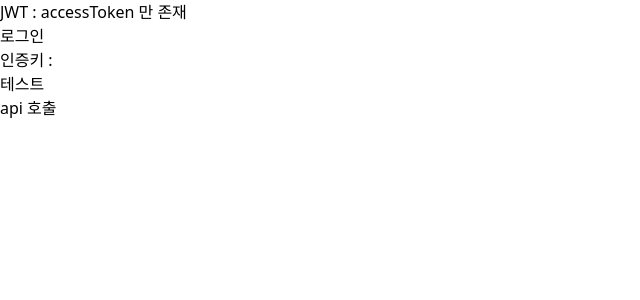
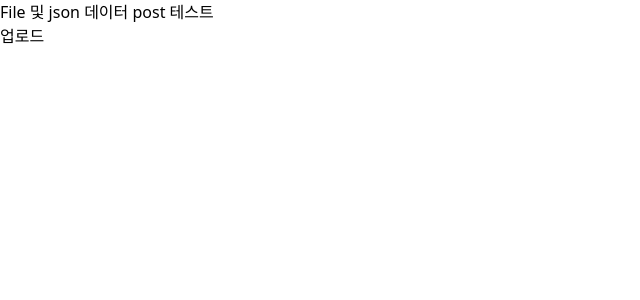
Before and after one commit to jungho-Kang/til-npm, a React (Vite) app: page / in a window 1280 px wide. Shown: the top 300 px of the page, without its empty margins (0-640 px from the left). Built offline with nearby package versions, Linux system fonts and the light colour scheme.

Commit message:
[docs] 파일 및 문자전송

```diff
--- a/src/App.jsx
+++ b/src/App.jsx
@@ -1,89 +1,30 @@
 import axios from "axios";
-import { useRecoilState } from "recoil";
-import { loginInfoState } from "./atoms/userInfo";
-import { getCookie, removeCookie, setCookie } from "./utils/cookie";
 
-function App() {
-  const [loginInfo, setLoginInfo] = useRecoilState(loginInfoState);
-  const login = async () => {
+const App = () => {
+  const handleSubmit = async () => {
     try {
-      const res = await axios.post("/api/user/sign-in", {
-        email: "dkssud123@tmails.net",
-        upw: "1q2w3e4R!",
-      });
-      console.log(res.data);
-      // 리코일에 전체 저장
-      setLoginInfo(res.data.resultData);
-      // 쿠키에 보관하기
-      setCookie("accessToken", res.data.resultData.accessToken);
-      setCookie("refreshToken", res.data.resultData.refreshToken);
-    } catch (error) {
-      console.log(error);
-    }
-  };
-  return (
-    <div>
-      <h1>JWT : accessToken 만 존재</h1>
-      <button
-        onClick={() => {
-          login();
-        }}
-      >
-        로그인
-      </button>
-      <p>인증키 : {loginInfo?.accessToken}</p>
-
-      <Test />
-    </div>
-  );
-}
-export default App;
-
-function Test() {
-  // 리코일
-  const [liginInfo, setLoginInfo] = useRecoilState(loginInfoState);
-  const callFn = async () => {
-    try {
-      // accessToken 을 담아서 보내기
-      // 리코일에서 찾기
-      // const accessToken = liginInfo.accessToken;
-      // 쿠키에서 찾기
-      const accessToken = getCookie("accessToken");
-      // console.log(accessToken);
-      const res = await axios.get("/api/user", {
+      const formData = new FormData();
+      // 보내야 하는 데이터
+      const sendData = {
+        email: "1234park@naver.com",
+        upw: "1111",
+        name: "홍길동",
+        phone: "01012345678",
+      };
+      // 문자열을 파일로 만들어서 보내야 한다
+      formData.append(
+        "p",
+        new Blob([JSON.stringify(sendData)], { type: "application/json" }),
+      );
+      if (파일) {
+        formData.append("pic", 파일);
+      }
+      const res = await axios.post("/api/user/sign-up", formData, {
         headers: {
-          Authorization: `Bearer ${accessToken}`,
+          "Content-Type": "multipart/form-data",
         },
       });
       console.log(res.data);
-      // 만약에 인증키 만료라면 UnAuthorized
-      if (res.status === 401) {
-        // 인증키가 만료되었다고 온다면
-        // 선택을 해야 한다.
-        // 1번 케이스 : 강제로 로그인 이동
-        //alert("다시 로그인을 해주세요.");
-        // alert("라우터로 login 창으로 이동시킨다.");
-        // removeCookie("accessToken");
-        // setLoginInfo({});
-        // 2번 케이스 : 다시 accessToken 을 받자.
-        resetToken();
-      }
-    } catch (error) {
-      console.log(error);
-    }
-  };
-
-  const resetToken = async () => {
-    try {
-      const res = await axios.get("/api/user/access-token");
-      console.log(res);
-      setCookie("accessToken");
-      setLoginInfo(prev => ({
-        ...prev,
-        accessToken: res.data.resultData,
-      }));
-      // 원래하려던 API 다시 호출
-      callFn();
     } catch (error) {
       console.log(error);
     }
@@ -91,8 +32,9 @@
 
   return (
     <div>
-      <h1>테스트</h1>
-      <button onClick={() => callFn()}>api 호출</button>
+      <h1>File 및 json 데이터 post 테스트</h1>
+      <button onClick={() => handleSubmit()}>업로드</button>
     </div>
   );
-}
+};
+export default App;
```
Also changed, not shown: 1 other file (tests, documents, lock files or other folders).
